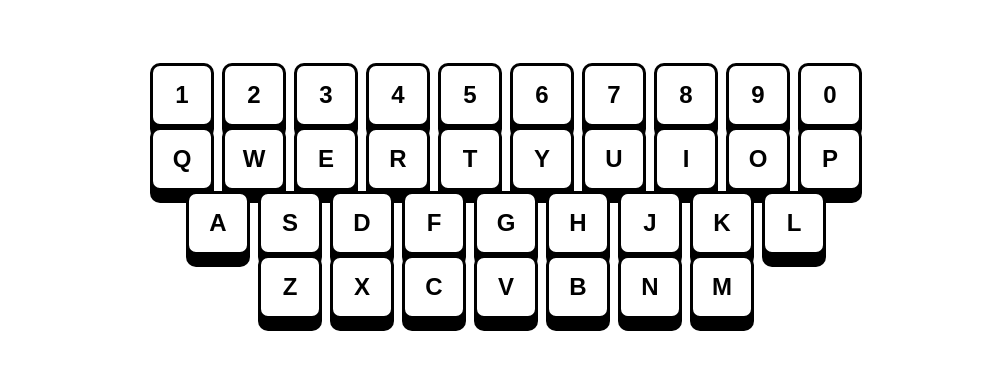
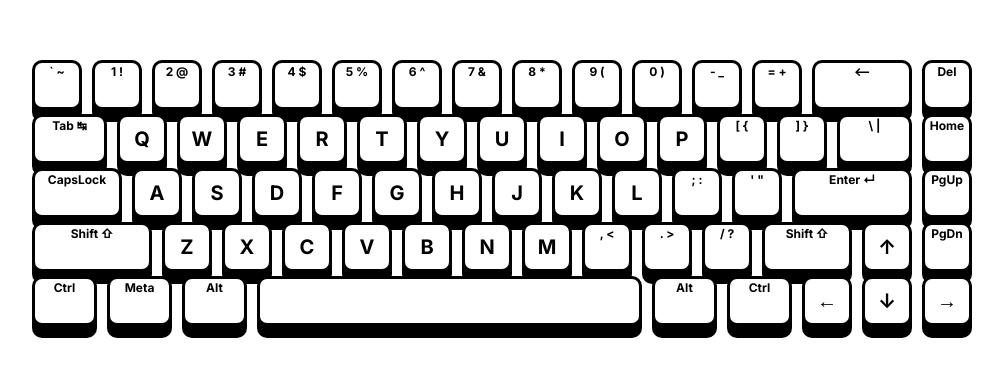
Before and after one commit to petermonky/thocc, a React (Create React App) app: page / in a window 1280 px wide. Shown: the part 209-586 px from the top of the page, without its empty margins (138-1141 px from the left). Built offline with nearby package versions, Linux system fonts and the light colour scheme.

Commit message:
add additional keys and fix styling

```diff
--- a/src/components/app/App.scss
+++ b/src/components/app/App.scss
@@ -1,8 +1,14 @@
-.container {
+.keyboard {
   width: 100%;
   height: 100%;
   display: flex;
   align-items: center;
   justify-content: center;
   flex-direction: column;
+
+  &__row {
+    display: flex;
+    column-gap: 10px;
+    margin-top: 4px;
+  }
 }
--- a/src/components/app/index.tsx
+++ b/src/components/app/index.tsx
@@ -1,44 +1,20 @@
-import { useEffect } from 'react';
 import './App.scss';
 
 import Key from '../key';
-import { KEYS } from '../../data/keys';
+import { keys } from '../../data/keys';
 
-function App() {
-  const { numRow, topRow, middleRow, bottomRow } = KEYS;
-
-  useEffect(() => {
-    const keyDownListener = (event: KeyboardEvent) => event.preventDefault();
-
-    document.addEventListener('keydown', keyDownListener);
-
-    return () => document.removeEventListener('keydown', keyDownListener);
-  });
-
+const App = () => {
   return (
-    <div className="container">
-      <div>
-        {numRow.map((key) => (
-          <Key key={key} letter={key} />
-        ))}
-      </div>
-      <div>
-        {topRow.map((key) => (
-          <Key key={key} letter={key} />
-        ))}
-      </div>
-      <div>
-        {middleRow.map((key) => (
-          <Key key={key} letter={key} />
-        ))}
-      </div>
-      <div>
-        {bottomRow.map((key) => (
-          <Key key={key} letter={key} />
-        ))}
-      </div>
+    <div className="keyboard">
+      {keys.map((row, idx) => (
+        <div key={idx} className="keyboard__row">
+          {row.map((key) => (
+            <Key key={key.code} {...key} />
+          ))}
+        </div>
+      ))}
     </div>
   );
-}
+};
 
 export default App;
--- a/src/components/key/Key.scss
+++ b/src/components/key/Key.scss
@@ -3,19 +3,25 @@ button {
   background-color: white;
   border: 3px solid black;
   border-radius: 10px;
-  height: 64px;
-  width: 64px;
+  font-family: Inter;
   font-weight: bold;
-  font-size: 24px;
+  font-size: 12px;
   box-shadow: 0 12px;
-  transition: transform 20ms ease-in, box-shadow 20ms ease-in;
-  margin-left: 8px;
+  transition: transform 25ms ease-in, box-shadow 25ms ease-in;
   position: relative;
   outline: none;
+  display: inline-flex;
+  justify-content: center;
+  height: 50px;
 
   &:active,
   &.active {
-    box-shadow: none;
-    transform: translateY(12px);
+    box-shadow: 0 0;
+    transform: translateY(10px);
+  }
+
+  &.letter {
+    display: block;
+    font-size: 20px;
   }
 }
--- a/src/components/key/index.tsx
+++ b/src/components/key/index.tsx
@@ -1,26 +1,31 @@
 import React, { useEffect, useState } from 'react';
 import clsx from 'clsx';
+import { KeyProps } from '../../data/keys';
 
 import './Key.scss';
 
-interface KeyProps {
-  letter: string;
-}
-
-const Key: React.FC<KeyProps> = ({ letter }) => {
+const Key: React.FC<KeyProps> = ({
+  isLarge: isLetter,
+  display,
+  code,
+  width,
+}) => {
   const [active, setActive] = useState(false);
 
   useEffect(() => {
-    const keyDownListener = (event: KeyboardEvent) => {
-      if (event.key === letter.toLowerCase()) {
-        setActive(true);
+    const keyCheck = (cb: () => void) => (event: KeyboardEvent) => {
+      // if (['Tab', 'Space', 'AltLeft', 'AltRight'].includes(event.code)) {
+      //   event.preventDefault();
+      // }
+      event.preventDefault();
+
+      if (event.code === code) {
+        cb();
       }
     };
-    const keyUpListener = (event: KeyboardEvent) => {
-      if (event.key === letter.toLowerCase()) {
-        setActive(false);
-      }
-    };
+
+    const keyDownListener = keyCheck(() => setActive(true));
+    const keyUpListener = keyCheck(() => setActive(false));
 
     document.addEventListener('keydown', keyDownListener);
     document.addEventListener('keyup', keyUpListener);
@@ -29,9 +34,16 @@ const Key: React.FC<KeyProps> = ({ letter }) => {
       document.removeEventListener('keydown', keyDownListener);
       document.removeEventListener('keyup', keyUpListener);
     };
-  }, [letter]);
+  }, [code]);
 
-  return <button className={clsx(active && 'active')}>{letter}</button>;
+  return (
+    <button
+      className={clsx(active && 'active', isLetter && 'letter', 'unselectable')}
+      style={{ width: width }}
+    >
+      {display}
+    </button>
+  );
 };
 
 export default Key;
--- a/src/data/keys.ts
+++ b/src/data/keys.ts
@@ -1,6 +1,204 @@
-export const KEYS = {
-  numRow: ['1', '2', '3', '4', '5', '6', '7', '8', '9', '0'],
-  topRow: ['Q', 'W', 'E', 'R', 'T', 'Y', 'U', 'I', 'O', 'P'],
-  middleRow: ['A', 'S', 'D', 'F', 'G', 'H', 'J', 'K', 'L'],
-  bottomRow: ['Z', 'X', 'C', 'V', 'B', 'N', 'M'],
+export interface KeyProps {
+  isLarge: boolean;
+  display: string;
+  code: string;
+  width: number;
+}
+
+const keySizes = {
+  small: 50,
+  medium: 65,
+  backspace: 100,
+  tab: 75,
+  backslash: 75,
+  capsLock: 90,
+  enter: 120,
+  shiftLeft: 120,
+  shiftRight: 90,
+  space: 385,
 };
+
+export const keys: KeyProps[][] = [
+  [
+    {
+      isLarge: false,
+      display: '` ~',
+      code: 'Backquote',
+      width: keySizes.small,
+    },
+    { isLarge: false, display: '1 !', code: 'Digit1', width: keySizes.small },
+    { isLarge: false, display: '2 @', code: 'Digit2', width: keySizes.small },
+    { isLarge: false, display: '3 #', code: 'Digit3', width: keySizes.small },
+    { isLarge: false, display: '4 $', code: 'Digit4', width: keySizes.small },
+    { isLarge: false, display: '5 %', code: 'Digit5', width: keySizes.small },
+    { isLarge: false, display: '6 ^', code: 'Digit6', width: keySizes.small },
+    { isLarge: false, display: '7 &', code: 'Digit7', width: keySizes.small },
+    { isLarge: false, display: '8 *', code: 'Digit8', width: keySizes.small },
+    { isLarge: false, display: '9 (', code: 'Digit9', width: keySizes.small },
+    { isLarge: false, display: '0 )', code: 'Digit0', width: keySizes.small },
+    { isLarge: false, display: '- _', code: 'Minus', width: keySizes.small },
+    { isLarge: false, display: '= +', code: 'Equal', width: keySizes.small },
+    {
+      isLarge: false,
+      display: '⟵',
+      code: 'Backspace',
+      width: keySizes.backspace,
+    },
+    {
+      isLarge: false,
+      display: 'Del',
+      code: 'Delete',
+      width: keySizes.small,
+    },
+  ],
+  [
+    { isLarge: false, display: 'Tab ↹', code: 'Tab', width: keySizes.tab },
+    { isLarge: true, display: 'Q', code: 'KeyQ', width: keySizes.small },
+    { isLarge: true, display: 'W', code: 'KeyW', width: keySizes.small },
+    { isLarge: true, display: 'E', code: 'KeyE', width: keySizes.small },
+    { isLarge: true, display: 'R', code: 'KeyR', width: keySizes.small },
+    { isLarge: true, display: 'T', code: 'KeyT', width: keySizes.small },
+    { isLarge: true, display: 'Y', code: 'KeyY', width: keySizes.small },
+    { isLarge: true, display: 'U', code: 'KeyU', width: keySizes.small },
+    { isLarge: true, display: 'I', code: 'KeyI', width: keySizes.small },
+    { isLarge: true, display: 'O', code: 'KeyO', width: keySizes.small },
+    { isLarge: true, display: 'P', code: 'KeyP', width: keySizes.small },
+    {
+      isLarge: false,
+      display: '[ {',
+      code: 'BracketLeft',
+      width: keySizes.small,
+    },
+    {
+      isLarge: false,
+      display: '] }',
+      code: 'BracketRight',
+      width: keySizes.small,
+    },
+    {
+      isLarge: false,
+      display: '\\ |',
+      code: 'Backslash',
+      width: keySizes.backslash,
+    },
+    { isLarge: false, display: 'Home', code: 'Home', width: keySizes.small },
+  ],
+  [
+    {
+      isLarge: false,
+      display: 'CapsLock',
+      code: 'CapsLock',
+      width: keySizes.capsLock,
+    },
+    { isLarge: true, display: 'A', code: 'KeyA', width: keySizes.small },
+    { isLarge: true, display: 'S', code: 'KeyS', width: keySizes.small },
+    { isLarge: true, display: 'D', code: 'KeyD', width: keySizes.small },
+    { isLarge: true, display: 'F', code: 'KeyF', width: keySizes.small },
+    { isLarge: true, display: 'G', code: 'KeyG', width: keySizes.small },
+    { isLarge: true, display: 'H', code: 'KeyH', width: keySizes.small },
+    { isLarge: true, display: 'J', code: 'KeyJ', width: keySizes.small },
+    { isLarge: true, display: 'K', code: 'KeyK', width: keySizes.small },
+    { isLarge: true, display: 'L', code: 'KeyL', width: keySizes.small },
+    {
+      isLarge: false,
+      display: '; :',
+      code: 'Semicolon',
+      width: keySizes.small,
+    },
+    { isLarge: false, display: '\' "', code: 'Quote', width: keySizes.small },
+    {
+      isLarge: false,
+      display: 'Enter ↵',
+      code: 'Enter',
+      width: keySizes.enter,
+    },
+    { isLarge: false, display: 'PgUp', code: 'PageUp', width: keySizes.small },
+  ],
+  [
+    {
+      isLarge: false,
+      display: 'Shift ⇧',
+      code: 'ShiftLeft',
+      width: keySizes.shiftLeft,
+    },
+    { isLarge: true, display: 'Z', code: 'KeyZ', width: keySizes.small },
+    { isLarge: true, display: 'X', code: 'KeyX', width: keySizes.small },
+    { isLarge: true, display: 'C', code: 'KeyC', width: keySizes.small },
+    { isLarge: true, display: 'V', code: 'KeyV', width: keySizes.small },
+    { isLarge: true, display: 'B', code: 'KeyB', width: keySizes.small },
+    { isLarge: true, display: 'N', code: 'KeyN', width: keySizes.small },
+    { isLarge: true, display: 'M', code: 'KeyM', width: keySizes.small },
+    { isLarge: false, display: ', <', code: 'Comma', width: keySizes.small },
+    { isLarge: false, display: '. >', code: 'Period', width: keySizes.small },
+    { isLarge: false, display: '/ ?', code: 'Slash', width: keySizes.small },
+    {
+      isLarge: false,
+      display: 'Shift ⇧',
+      code: 'ShiftRight',
+      width: keySizes.shiftRight,
+    },
+    {
+      isLarge: true,
+      display: '↑',
+      code: 'ArrowUp',
+      width: keySizes.small,
+    },
+    {
+      isLarge: false,
+      display: 'PgDn',
+      code: 'PageDown',
+      width: keySizes.small,
+    },
+  ],
+  [
+    {
+      isLarge: false,
+      display: 'Ctrl',
+      code: 'ControlLeft',
+      width: keySizes.medium,
+    },
+    {
+      isLarge: false,
+      display: 'Meta',
+      code: 'MetaLeft',
+      width: keySizes.medium,
+    },
+    {
+      isLarge: false,
+      display: 'Alt',
+      code: 'AltLeft',
+      width: keySizes.medium,
+    },
+    { isLarge: false, display: '', code: 'Space', width: keySizes.space },
+    {
+      isLarge: false,
+      display: 'Alt',
+      code: 'AltRight',
+      width: keySizes.medium,
+    },
+    {
+      isLarge: false,
+      display: 'Ctrl',
+      code: 'ControlRight',
+      width: keySizes.medium,
+    },
+    {
+      isLarge: true,
+      display: '←',
+      code: 'ArrowLeft',
+      width: keySizes.small,
+    },
+    {
+      isLarge: true,
+      display: '↓',
+      code: 'ArrowDown',
+      width: keySizes.small,
+    },
+    {
+      isLarge: true,
+      display: '→',
+      code: 'ArrowRight',
+      width: keySizes.small,
+    },
+  ],
+];
--- a/src/index.scss
+++ b/src/index.scss
@@ -1,3 +1,5 @@
+@import url(https://fonts.googleapis.com/css2?family=Inter:wght@400;500;600;700&display=swap);
+
 body,
 html,
 #root {
@@ -7,8 +9,8 @@ html,
 
 body {
   margin: 0;
-  font-family: -apple-system, BlinkMacSystemFont, 'Segoe UI', 'Roboto', 'Oxygen',
-    'Ubuntu', 'Cantarell', 'Fira Sans', 'Droid Sans', 'Helvetica Neue',
+  font-family: Inter, -apple-system, BlinkMacSystemFont, 'Segoe UI', 'Roboto',
+    'Oxygen', 'Ubuntu', 'Cantarell', 'Fira Sans', 'Droid Sans', 'Helvetica Neue',
     sans-serif;
   -webkit-font-smoothing: antialiased;
   -moz-osx-font-smoothing: grayscale;
@@ -22,3 +24,11 @@ code {
 * {
   box-sizing: border-box;
 }
+
+.unselectable {
+  -moz-user-select: -moz-none;
+  -khtml-user-select: none;
+  -webkit-user-select: none;
+  -ms-user-select: none;
+  user-select: none;
+}
```
